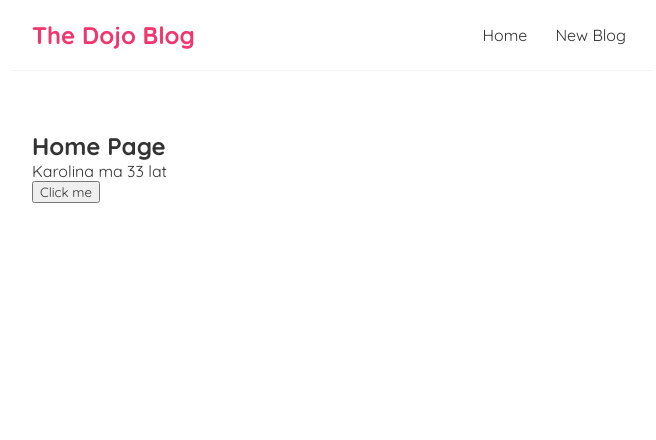
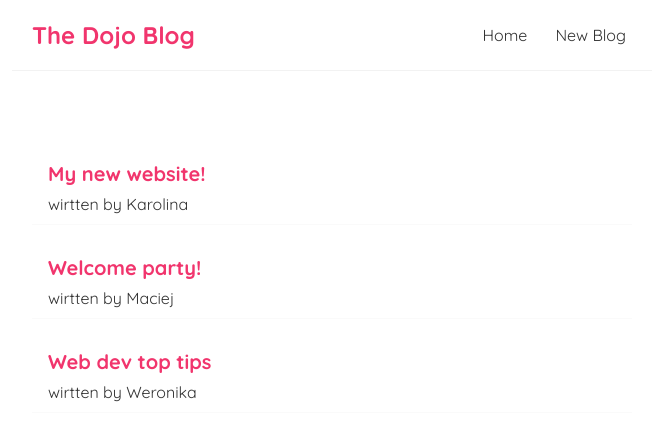
Before and after one commit to karolinaJot/dojo-blog, a React (Create React App) app: page / in a window 1280 px wide. Shown: the top 440 px of the page, without its empty margins (308-964 px from the left). Built offline with nearby package versions, Linux system fonts and the light colour scheme.

Commit message:
add styles

```diff
--- a/src/Home.js
+++ b/src/Home.js
@@ -1,29 +1,48 @@
 import styled from 'styled-components';
-import  { useState } from 'react';
+import { useState } from 'react';
 
 
 const Wrapper = styled.div``;
+
+const PreViewWrapper = styled.div`
+    padding: 10px 16px;
+    margin: 20px 0;
+    border-bottom: 1px solid #fafafa;
+
+    &:hover {
+        box-shadow: 1px 3px 5px rgba(0, 0, 0, 0.1);
+    };
+
+    h2 {
+        font-size: 20px;
+        color: #f1356d;
+        margin-bottom: 8px;
+    };
+
+`;
 
 
 
 const Home = () => {
 
-    const [name, setName] = useState('Karolina');
-    const [age, setAge] = useState(33);
+    const [blogs, setBlogs] = useState([
+        { title: 'My new website!', body: 'lorem ipsum...', author: 'Karolina', id: 1 },
+        { title: 'Welcome party!', body: 'lorem ipsum...', author: 'Maciej', id: 2 },
+        { title: 'Web dev top tips', body: 'lorem ipsum...', author: 'Weronika', id: 3 }
 
-    const handleClick = () => {
-        setName("Adam");
-        setAge(50);
-    }
+    ]);
 
 
     return (
         <Wrapper>
-            <h2>Home Page</h2>
-            <p>{ name } ma { age } lat</p>
-            <button onClick={handleClick}>Click me</button>
+            { blogs.map((blog) => (
+                <PreViewWrapper key={blog.id}>
+                    <h2>{blog.title}</h2>
+                    <p> wirtten by {blog.author}</p>
+                </PreViewWrapper>
+            ))}
         </Wrapper>
-     );
+    );
 }
 
 export default Home;
```
